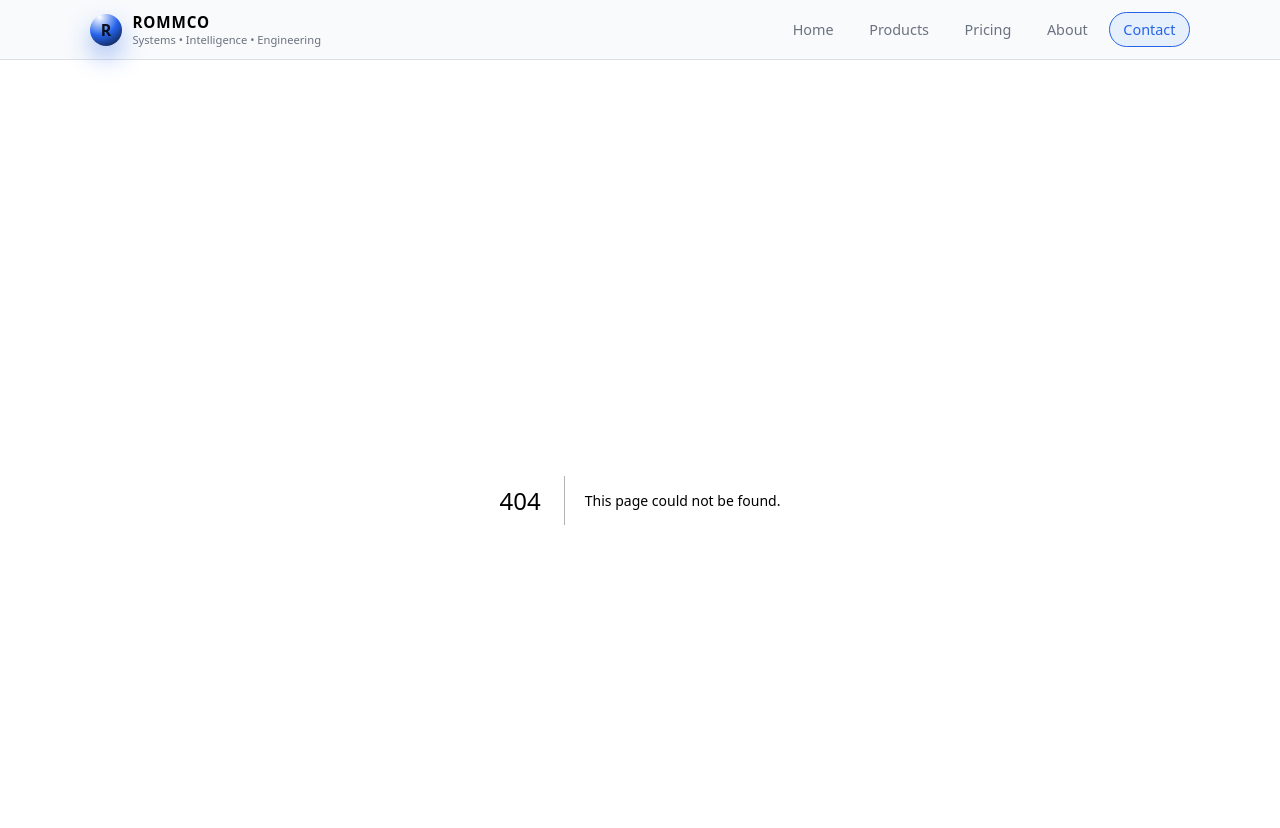
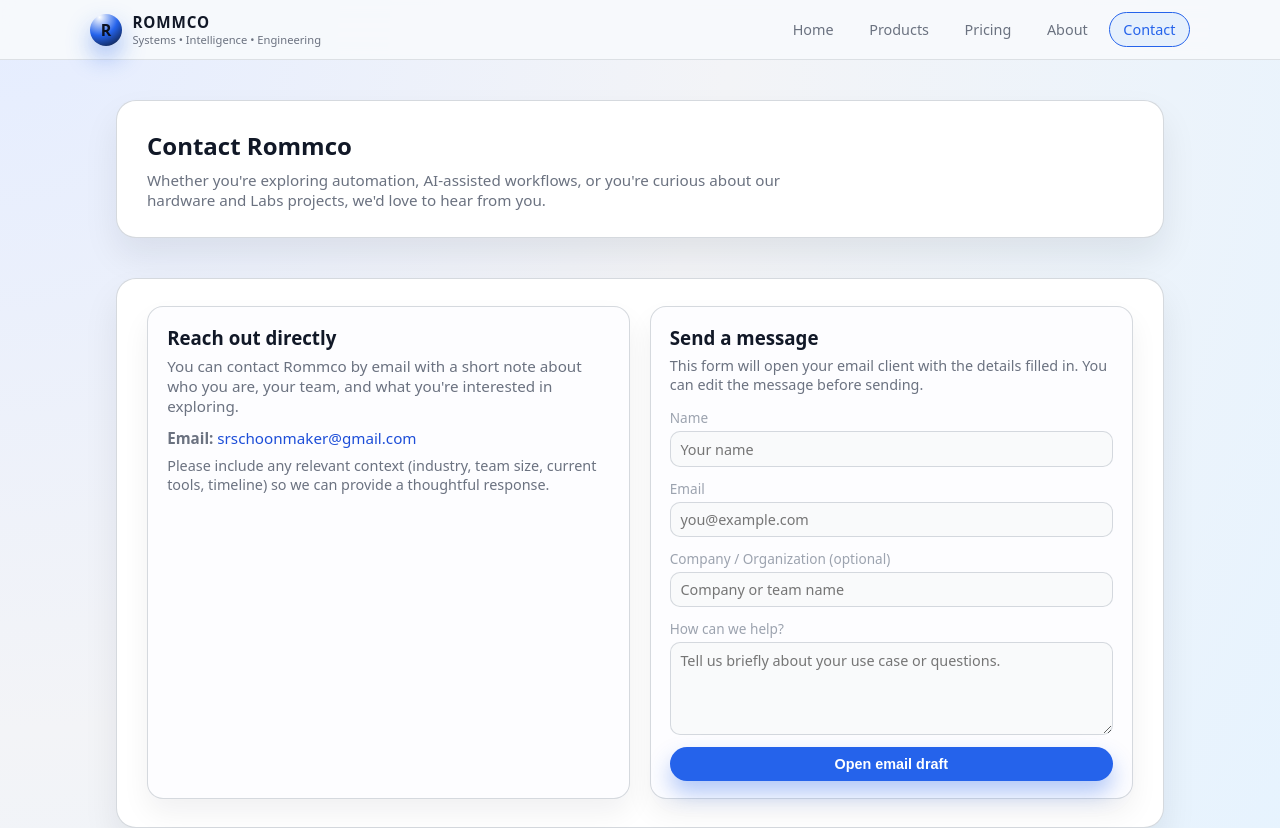
Before and after one commit to SarahSchoonmaker/rommco, a Next.js app: page /contact in a window 1280 px wide. Before the commit this address had no page. Shown: the top 828 px of the page. Built offline with nearby package versions, Linux system fonts and the light colour scheme.

Commit message:
Normalize line endings

```diff
--- /dev/null
+++ b/app/contact/page.tsx
@@ -0,0 +1,104 @@
+// app/contact/page.tsx
+
+export default function ContactPage() {
+  return (
+    <div className="home">
+      <section className="section">
+        <div className="section-header">
+          <h2>Contact Rommco</h2>
+          <p className="lead">
+            Whether you&apos;re exploring automation, AI-assisted workflows, or
+            you&apos;re curious about our hardware and Labs projects, we&apos;d
+            love to hear from you.
+          </p>
+        </div>
+      </section>
+
+      <section className="section">
+        <div className="grid grid-2">
+          {/* Contact info */}
+          <div className="card">
+            <h3>Reach out directly</h3>
+            <p>
+              You can contact Rommco by email with a short note about who you
+              are, your team, and what you&apos;re interested in exploring.
+            </p>
+            <p style={{ marginTop: "0.75rem", fontSize: "0.95rem" }}>
+              <strong>Email:</strong>{" "}
+              <a href="mailto:srschoonmaker@gmail.com" className="product-link">
+                srschoonmaker@gmail.com
+              </a>
+            </p>
+            <p
+              style={{
+                marginTop: "0.5rem",
+                fontSize: "0.9rem",
+                color: "#6b7280",
+              }}
+            >
+              Please include any relevant context (industry, team size, current
+              tools, timeline) so we can provide a thoughtful response.
+            </p>
+          </div>
+
+          {/* Contact form – static, opens email client */}
+          <div className="card">
+            <h3>Send a message</h3>
+            <p
+              style={{
+                fontSize: "0.9rem",
+                color: "#6b7280",
+                marginBottom: "0.9rem",
+              }}
+            >
+              This form will open your email client with the details filled in.
+              You can edit the message before sending.
+            </p>
+            <form
+              className="contact-form"
+              action="mailto:sschoonmaker@rommco.com"
+              method="post"
+              encType="text/plain"
+            >
+              <div className="form-field">
+                <label htmlFor="name">Name</label>
+                <input id="name" name="Name" placeholder="Your name" />
+              </div>
+              <div className="form-field">
+                <label htmlFor="email">Email</label>
+                <input
+                  id="email"
+                  name="Email"
+                  placeholder="you@example.com"
+                  type="email"
+                />
+              </div>
+              <div className="form-field">
+                <label htmlFor="company">
+                  Company / Organization (optional)
+                </label>
+                <input
+                  id="company"
+                  name="Company"
+                  placeholder="Company or team name"
+                />
+              </div>
+              <div className="form-field">
+                <label htmlFor="message">How can we help?</label>
+                <textarea
+                  id="message"
+                  name="Message"
+                  rows={4}
+                  placeholder="Tell us briefly about your use case or questions."
+                />
+              </div>
+              <button type="submit" className="btn btn-primary">
+                Open email draft
+              </button>
+            </form>
+          </div>
+        </div>
+      </section>
+    </div>
+  );
+}
--- a/app/globals.css
+++ b/app/globals.css
@@ -488,3 +488,40 @@ a {
     grid-template-columns: minmax(0, 1fr);
   }
 }
+
+/* Contact form */
+
+.contact-form {
+  display: flex;
+  flex-direction: column;
+  gap: 0.75rem;
+}
+
+.form-field {
+  display: flex;
+  flex-direction: column;
+  gap: 0.25rem;
+}
+
+.form-field label {
+  font-size: 0.85rem;
+  color: var(--text-subtle);
+}
+
+.form-field input,
+.form-field textarea {
+  border-radius: 10px;
+  border: 1px solid rgba(209, 213, 219, 0.9);
+  padding: 0.45rem 0.6rem;
+  font-size: 0.9rem;
+  font-family: inherit;
+  outline: none;
+  background: #f9fafb;
+}
+
+.form-field input:focus,
+.form-field textarea:focus {
+  border-color: var(--accent);
+  box-shadow: 0 0 0 1px rgba(37, 99, 235, 0.4);
+  background: #ffffff;
+}
--- a/app/pricing/page.tsx
+++ b/app/pricing/page.tsx
@@ -124,7 +124,7 @@ export default function PricingPage() {
           <div className="card">
             <h3>Standard Unit</h3>
             <p className="lead">
-              <strong>$149 – one-time</strong>
+              <strong>$199 – one-time</strong>
             </p>
             <p>
               A single Auto-Mute hardware unit designed for a typical home setup
@@ -161,7 +161,7 @@ export default function PricingPage() {
       </section>
 
       {/* Note / fine print-ish */}
-      <section className="section">
+      {/* <section className="section">
         <h2>Next Steps</h2>
         <p>
           Pricing shown here is intentionally simple and may evolve as we gather
@@ -173,7 +173,7 @@ export default function PricingPage() {
           Use the <a href="/contact">contact page</a> to tell us about your use
           case, and we&apos;ll respond with suggestions and next steps.
         </p>
-      </section>
+      </section> */}
     </div>
   );
 }
```
Also changed, not shown: app/about/page.tsx (+8 -9 lines).
